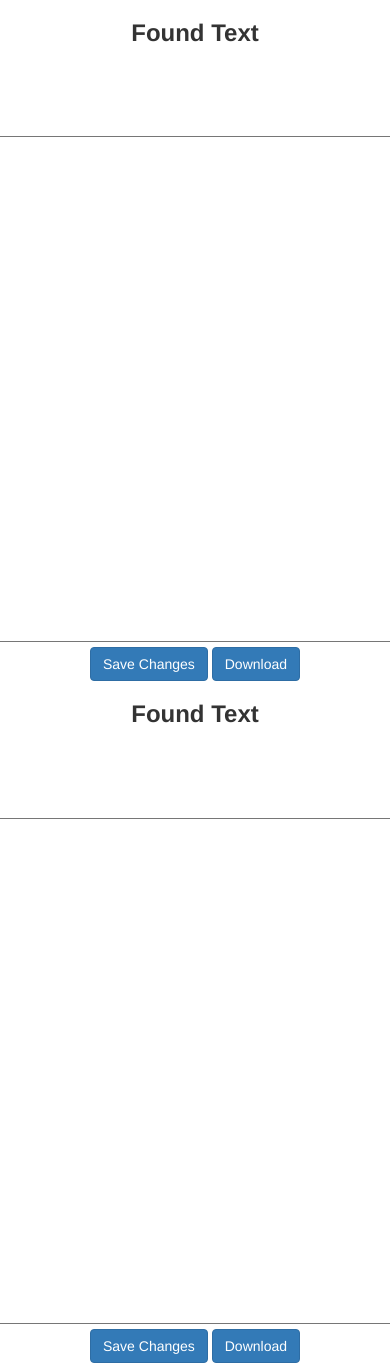
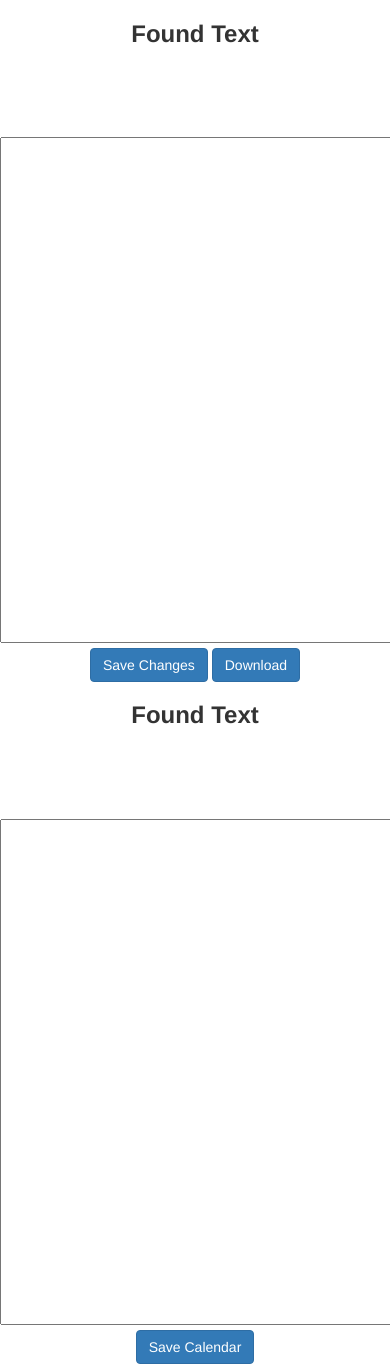
Before and after one commit to ProtoPlasm74/Teaching-master, a Flask app: template templates/Results_Dates.html in a window 390 px wide; the page is wider, and only the part inside the window is pictured. Run offline with Flask 2, Linux system fonts and the light colour scheme; the template is opened without the code that fills it, so the values that code supplies are empty.

Commit message:
Finished up the results_dates page

```diff
--- a/templates/Results_Dates.html
+++ b/templates/Results_Dates.html
@@ -5,7 +5,7 @@
   <meta http-equiv="X-UA-Compatible" content="IE=edge">
   <meta name="viewport" content="width=device-width, initial-scale=1">
   <!-- The above 3 meta tags *must* come first in the head; any other head content must come *after* these tags -->
-  <title>Results</title>
+  <title>Results and Dates</title>
 
   <!-- Bootstrap -->
   <link href="../static/css/bootstrap.min.css" rel="stylesheet">
@@ -19,7 +19,9 @@
 </head>
 <body>
   <div class="row">
-    <div class="col">
+    <div class="col-sm-1">
+    </div>
+    <div class="col-sm-5" >
       <div align = center>
         <div style="display: inline-block; text-align: left">
           <h3><STRONG>Found Text</STRONG></h3>
@@ -39,7 +41,7 @@
       </div>
     </div>
     <!-- Dates text area -->
-    <div class="col">
+    <div class="col-sm-5">
      <div align = center>
       <div style="display: inline-block; text-align: left">
         <h3><STRONG>Found Text</STRONG></h3>
@@ -52,11 +54,14 @@
       <textarea rows="25" cols="60"></textarea>
       <!-- BUTTON -->
       <div class="text-center" >
-        <button type="button" class="btn btn-primary">Save Changes</button>
-        <button type="button" class="btn btn-primary">Download</button>
+      <button type="button" class="btn btn-primary">Save Calendar</button>
         <br>
       </div>
     </div>
   </div>
+  <div class="col-sm-1">
+  </div>
+</div>
+
 </body>
 </html>
```
